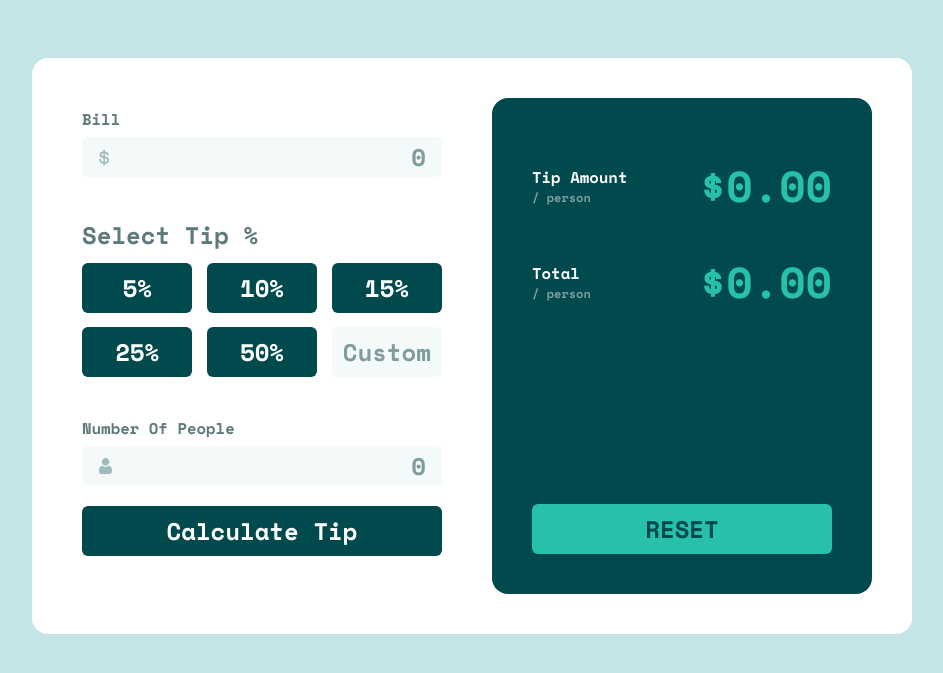
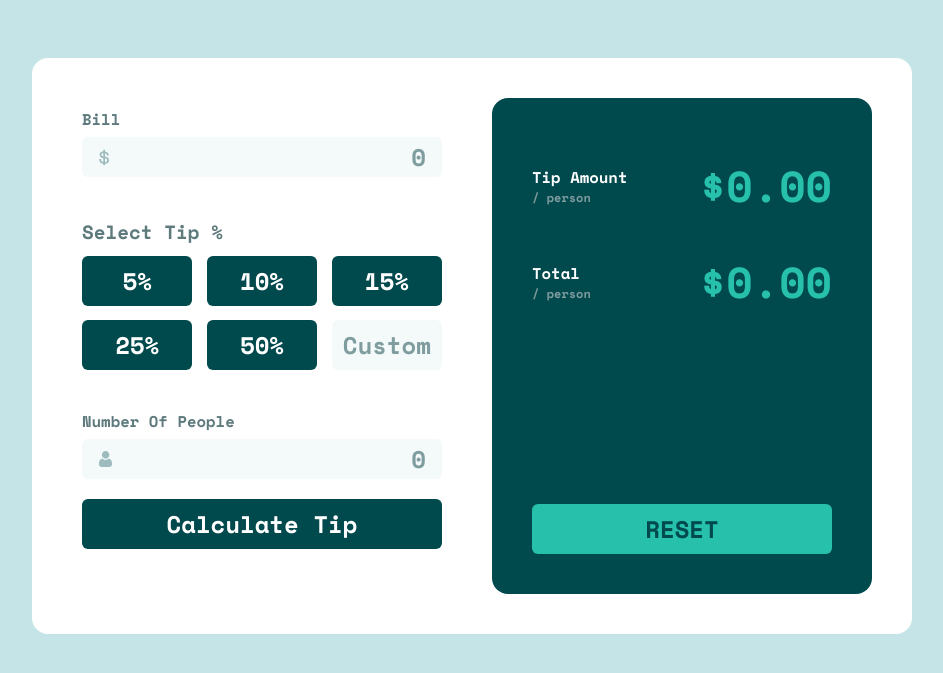
Before and after one commit to ray-mak/tip-calculator, a plain HTML site: page index.html in a window 1280 px wide. Shown: the part 121-794 px from the top of the page, without its empty margins (168-1111 px from the left). Drawn offline with nearby package versions, Linux system fonts and the light colour scheme.

Commit message:
2nd Commit Upload
Updated the fieldset semantics on the tip input container to use fieldset element instead of label element.

```diff
--- a/index.html
+++ b/index.html
@@ -18,8 +18,8 @@
                         </div>
                         <input id="bill-input" class="input-style" type="number" placeholder="0"/>
                     </label>
-                    <label class="tip-input">
-                        Select Tip %
+                    <fieldset class="tip-input">
+                        <legend>Select Tip %</legend>
                         <div class="button-container">
                             <input id="tip5" type="button" value="5%"/>
                             <input id="tip10" type="button" value="10%"/>
@@ -28,7 +28,7 @@
                             <input id="tip50" type="button" value="50%"/>
                             <input id="custom-input" type="tel" placeholder="Custom" maxlength="5"/>
                         </div>
-                    </label>
+                    </fieldset>
                     <label for="people-input">
                         <div class="label-container">
                             Number Of People <span id="zero">Can't be zero</span>
--- a/tip-calculator-css.css
+++ b/tip-calculator-css.css
@@ -120,6 +120,12 @@ input.invalid {
 
 .tip-input {
     margin: 40px 0 40px 0;
+    border: none;
+}
+
+legend {
+    font-size: .8rem;
+    color: var(--dark-grayish-cyan);
 }
 
 .button-container {
```
